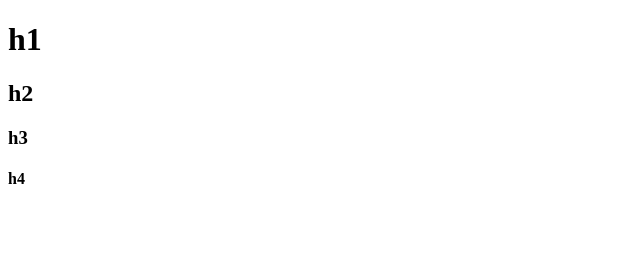
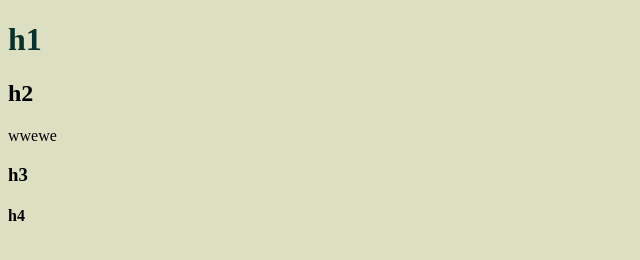
Before and after one commit to marimetsola/digipalvelut, a plain HTML site: page index.html in a window 1280 px wide. Shown: the whole page, without its empty margins (0-640 px from the left). Drawn offline with Linux system fonts and the light colour scheme.

Commit message:
add styles

```diff
--- a/index.html
+++ b/index.html
@@ -1,14 +1,19 @@
 <!DOCTYPE html>
 <html lang="en">
+
 <head>
     <meta charset="UTF-8">
     <meta name="viewport" content="width=device-width, initial-scale=1.0">
     <title>Digipalvelut</title>
+    <link rel="stylesheet" href="style.css">
 </head>
+
 <body>
     <h1>h1</h1>
     <h2>h2</h2>
+        <p>wwewe</p>
     <h3>h3</h3>
     <h4>h4</h4>
 </body>
+
 </html>
--- /dev/null
+++ b/style.css
@@ -0,0 +1,12 @@
+:root {
+    --text:#08312b;
+    --background:#dddfc2;
+  }
+
+body {
+    background-color:var(--background)
+}
+
+h1 {
+    color:var(--text)
+}
```
